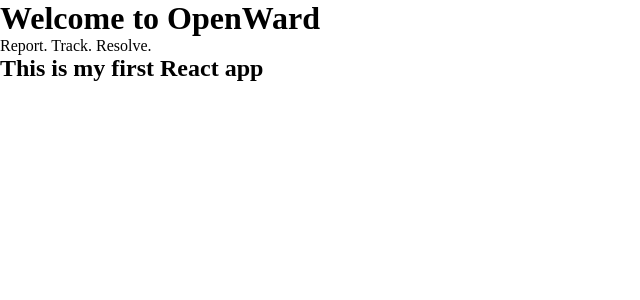
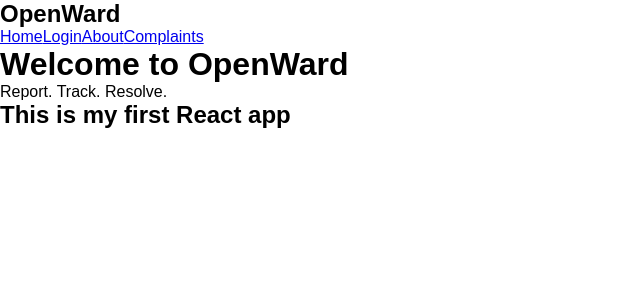
Before and after one commit to RameshRaveendran/openwardtest, a React (Vite) app in the folder client/: page / in a window 1280 px wide. Shown: the top 300 px of the page, without its empty margins (0-640 px from the left). Built offline with nearby package versions, Linux system fonts and the light colour scheme.

Commit message:
index.css test task

```diff
--- a/client/src/App.jsx
+++ b/client/src/App.jsx
@@ -1,8 +1,11 @@
+import Navbar from "./components/Navbar";
 import HomePage from "./pages/HomePage";
+
 
 function App() {
   return (
     <div>
+      <Navbar/>
       <HomePage />
     </div>
   );
--- a/client/src/components/Navbar.jsx
+++ b/client/src/components/Navbar.jsx
@@ -6,6 +6,8 @@ function Navbar() {
       <div>
         <a href="#">Home</a>
         <a href="#">Login</a>
+        <a href="#">About</a>
+        <a href="#">Complaints</a>
       </div>
     </nav>
   );
--- a/client/src/index.css
+++ b/client/src/index.css
@@ -3,3 +3,6 @@
   padding: 0;
   box-sizing: border-box;
 }
+body {
+  font-family: sans-serif;
+}
```
